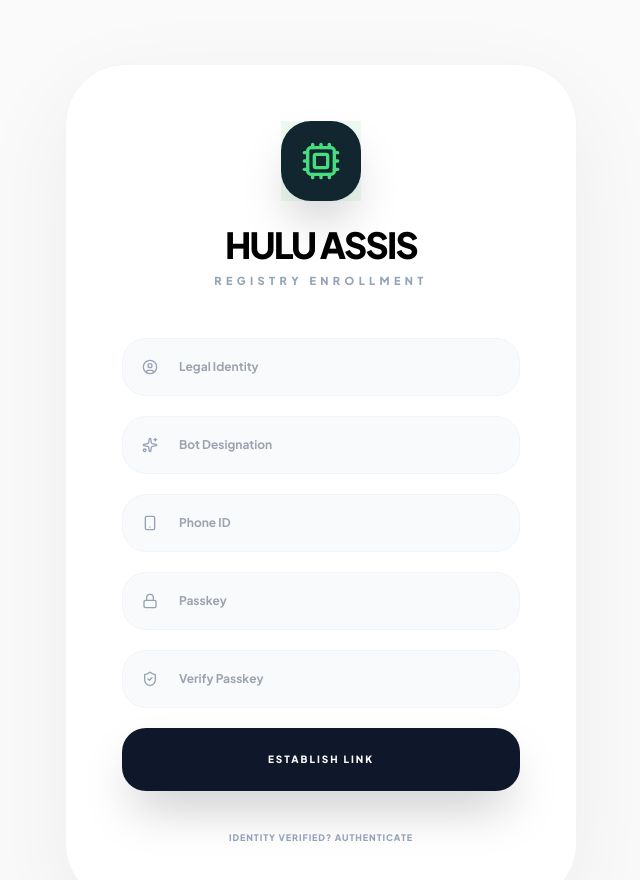
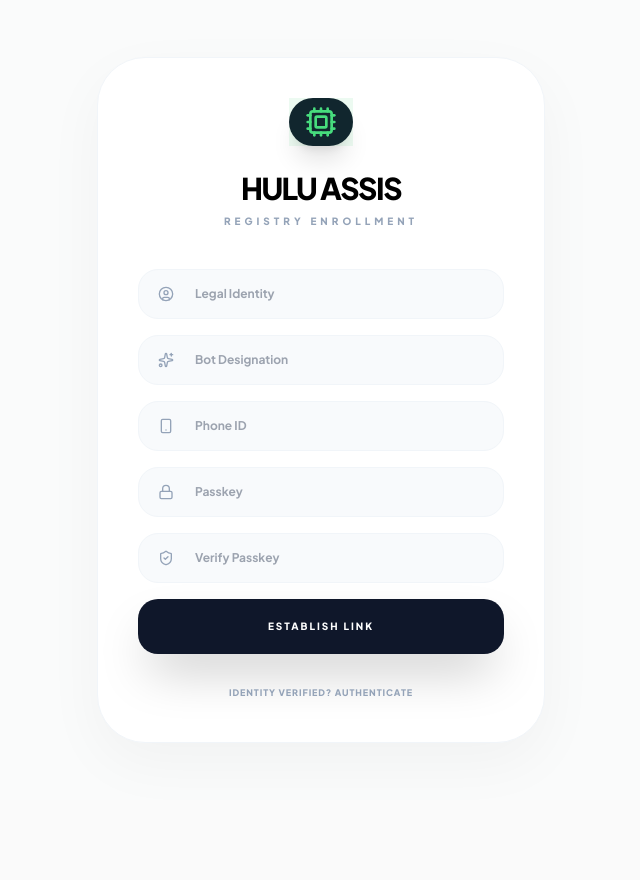
Before and after one commit to itsaravind970-dot/Holu, a React (Vite) app: page / in a window 1280 px wide. Both pictures are taken after a click on the button "REGISTRY REQUIRED? JOIN". Shown: the top 880 px of the page, without its empty margins (319-959 px from the left). After the commit the page ends 800 px from the top, so only its background shows below. Built offline with nearby package versions, Linux system fonts and the light colour scheme.

Commit message:
fix: Improve UI responsiveness and layout
Adds dynamic viewport height to body and adjusts ChatInput styling to accommodate safe area insets for better mobile responsiveness. Enhances animations for file previews and error messages.

```diff
--- a/App.tsx
+++ b/App.tsx
@@ -7,7 +7,7 @@ import ChatInput from './components/ChatInput';
 import {
   MessageSquare, Plus, Search, Star,
   Menu, X, Sparkles, User, Loader2, Cpu, Trash2, ArrowLeft, Lock, Smartphone, UserCircle, LogOut, Database, ShieldCheck, Fingerprint, Globe, Ban, CheckCircle, Zap, Camera,
-  BookMarked, Copy
+  BookMarked, Copy, AlertCircle
 } from 'lucide-react';
 
 const SECRET_ADMIN_CODE = 'Aravind63091309709705371970';
@@ -28,6 +28,7 @@ const App: React.FC = () => {
   const [searchQuery, setSearchQuery] = useState('');
   const [isAudioPlaying, setIsAudioPlaying] = useState(false);
   const [audioLoadingId, setAudioLoadingId] = useState<string | null>(null);
+  const [errorMessage, setErrorMessage] = useState<string | null>(null);
 
   const audioContextRef = useRef<AudioContext | null>(null);
   const currentAudioSourceRef = useRef<AudioBufferSourceNode | null>(null);
@@ -75,7 +76,7 @@ const App: React.FC = () => {
 
   useEffect(() => {
     if (scrollRef.current) scrollRef.current.scrollTo({ top: scrollRef.current.scrollHeight, behavior: 'smooth' });
-  }, [sessions, currentSessionId, isLoading]);
+  }, [sessions, currentSessionId, isLoading, errorMessage]);
 
   const currentSessionMessages = useMemo(() => {
     return currentSessionId ? (sessions.find(s => s.id === currentSessionId)?.messages || []) : [];
@@ -103,6 +104,8 @@ const App: React.FC = () => {
   const handleSendMessage = async (text: string, file?: { data: string; mimeType: string }) => {
     if (text.trim().replace(/['"]/g, '') === SECRET_ADMIN_CODE) { setShowAdminPanel(true); return; }
     setSelectedProjectId(null);
+    setErrorMessage(null);
+
     let activeId = currentSessionId;
     if (!activeId) {
       const newS: ChatSessionHistory = { id: Date.now().toString(), title: text.slice(0, 30) || "Uplink", messages: [], updatedAt: Date.now() };
@@ -118,13 +121,17 @@ const App: React.FC = () => {
     try {
       const history = sessions.find(s => s.id === activeId)?.messages || [];
       const res = await geminiService.chatWithHistory(history, text, file, ctrl.signal);
+
       const botMsg: ChatMessageType = {
         id: (Date.now() + 1).toString(), role: 'model', parts: [{ text: res.text }], timestamp: Date.now(),
         groundingSources: res.candidates?.[0]?.groundingMetadata?.groundingChunks as any
       };
       setSessions(prev => prev.map(s => s.id === activeId ? { ...s, messages: [...s.messages, botMsg], updatedAt: Date.now() } : s));
     } catch (e: any) {
-      if (e.message !== 'AbortError') console.error(e);
+      if (e.message !== 'AbortError') {
+        console.error(e);
+        setErrorMessage("Uplink failed. Check your network or API settings.");
+      }
     } finally {
       setIsLoading(false);
       abortControllerRef.current = null;
@@ -267,7 +274,7 @@ const App: React.FC = () => {
 
   if (isAuthView) {
     return (
-      <div className="min-h-screen bg-[#fafafa]">
+      <div className="h-full bg-[#fafafa]">
         {sharedUI}
         <AuthScreen
           onShowAdmin={() => { refreshAdminData(); setShowAdminPanel(true); }}
@@ -278,7 +285,7 @@ const App: React.FC = () => {
   }
 
   return (
-    <div className="flex h-screen bg-white text-slate-900 overflow-hidden font-jakarta">
+    <div className="flex h-full bg-white text-slate-900 overflow-hidden font-jakarta relative">
       {sharedUI}
       {isSidebarOpen && <div className="fixed inset-0 bg-black/30 backdrop-blur-sm z-40 lg:hidden" onClick={() => setIsSidebarOpen(false)} />}
 
@@ -325,8 +332,8 @@ const App: React.FC = () => {
         </div>
       </aside>
 
-      <main className="flex-1 flex flex-col relative bg-white">
-        <header className="h-16 md:h-20 flex items-center justify-between px-5 md:px-10 border-b border-slate-100 sticky top-0 bg-white/90 backdrop-blur-xl z-20">
+      <main className="flex-1 flex flex-col relative h-full bg-white">
+        <header className="h-16 md:h-20 flex items-center justify-between px-5 md:px-10 border-b border-slate-100 sticky top-0 bg-white/90 backdrop-blur-xl z-20 shrink-0">
           <div className="flex items-center gap-4">
             <button onClick={() => setIsSidebarOpen(true)} className="lg:hidden p-2.5 bg-slate-50 text-slate-600 rounded-xl"><Menu size={18} /></button>
             <div className="flex flex-col">
@@ -389,14 +396,20 @@ const App: React.FC = () => {
                     onPlayAudio={playAudio}
                     isAudioPlaying={isAudioPlaying && audioLoadingId === m.id}
                     onStar={(msg) => {
-                       const p = { id: Date.now().toString(), type: 'topic', title: msg.parts[0].text?.slice(0, 30) || 'Pinned Note', content: msg.parts[0].text || '', timestamp: Date.now() };
+                       const p = { id: Date.now().toString(), type: 'topic', title: msg.parts[0].text?.slice(0, 30) || 'Pinned Node', content: msg.parts[0].text || '', timestamp: Date.now() };
                        setProjects(prev => [p as any, ...prev]);
                     }}
                   />
                 ))}
                 {isLoading && (
-                  <div className="flex items-center gap-3 text-slate-400 animate-pulse text-[10px] md:text-[11px] uppercase font-black tracking-widest px-4">
+                  <div className="flex items-center gap-3 text-slate-400 animate-pulse text-[10px] md:text-[11px] uppercase font-black tracking-widest px-4 mt-4">
                     <Loader2 size={16} className="animate-spin text-slate-900" /> Hulu assis is analyzing...
+                  </div>
+                )}
+                {errorMessage && (
+                  <div className="mx-4 p-4 mt-6 bg-red-50 border border-red-200 rounded-2xl flex items-center gap-3 animate-in fade-in slide-in-from-top-2 duration-300">
+                    <AlertCircle className="text-red-500 shrink-0" size={20} />
+                    <span className="text-xs font-bold text-red-700 uppercase tracking-tight">{errorMessage}</span>
                   </div>
                 )}
               </div>
@@ -427,7 +440,6 @@ const AuthScreen: React.FC<{ onLogin: (u: UserAccount) => void; onShowAdmin: ()
   }, [resendTimer]);
 
   const validatePhone = (phone: string) => {
-    // Basic international phone format or at least 10 digits
     return /^\d{10,}$/.test(phone.replace(/\D/g, ''));
   };
 
@@ -465,7 +477,7 @@ const AuthScreen: React.FC<{ onLogin: (u: UserAccount) => void; onShowAdmin: ()
   };
 
   return (
-    <div className="min-h-screen bg-[#fafafa] flex items-center justify-center p-4 sm:p-6 relative overflow-y-auto">
+    <div className="h-full flex items-center justify-center p-4 sm:p-6 relative overflow-y-auto bg-slate-50/30">
       {showOtpHint && (
         <div className="fixed top-8 left-1/2 -translate-x-1/2 w-full max-w-xs md:max-w-sm z-[300] animate-in slide-in-from-top-12 duration-500">
           <div className="bg-slate-900/95 backdrop-blur-2xl border border-slate-700 p-5 rounded-[24px] shadow-2xl flex items-center gap-4">
@@ -478,21 +490,21 @@ const AuthScreen: React.FC<{ onLogin: (u: UserAccount) => void; onShowAdmin: ()
         </div>
       )}
 
-      <div className="w-full max-w-[92%] sm:max-w-md lg:max-w-lg animate-in zoom-in-95 duration-700 my-10">
-        <div className="bg-white p-6 sm:p-10 md:p-14 rounded-[32px] sm:rounded-[48px] md:rounded-[60px] shadow-[0_30px_100px_rgba(0,0,0,0.06)] border border-slate-100">
-          <div className="text-center mb-8 md:mb-12">
-            <div className="w-12 h-12 sm:w-16 sm:h-16 md:w-20 md:h-20 bg-slate-900 rounded-[18px] sm:rounded-[24px] md:rounded-[30px] mx-auto mb-5 md:mb-6 flex items-center justify-center text-white shadow-2xl relative">
+      <div className="w-full max-w-[88%] sm:max-w-md animate-in zoom-in-95 duration-700 py-6">
+        <div className="bg-white p-6 sm:p-10 rounded-[32px] sm:rounded-[48px] shadow-[0_20px_60px_rgba(0,0,0,0.04)] border border-slate-100">
+          <div className="text-center mb-6 sm:mb-10">
+            <div className="w-12 h-12 sm:w-16 bg-slate-900 rounded-[18px] sm:rounded-[24px] mx-auto mb-4 sm:mb-6 flex items-center justify-center text-white shadow-xl relative">
               <div className="absolute inset-0 bg-green-500/10 animate-pulse"></div>
-              <Cpu size={24} className="sm:w-10 sm:h-10 text-green-400" />
+              <Cpu size={24} className="sm:w-8 sm:h-8 text-green-400" />
             </div>
-            <h2 className="text-xl sm:text-2xl md:text-4xl font-black uppercase tracking-tighter">Hulu assis</h2>
-            <p className="text-[8px] sm:text-[9px] md:text-[11px] text-slate-400 font-black uppercase tracking-[0.4em] mt-2">{mode === 'login' ? 'IDENTITY AUTHENTICATION' : step === 'otp' ? 'UPLINK VERIFICATION' : 'REGISTRY ENROLLMENT'}</p>
+            <h2 className="text-xl sm:text-2xl md:text-3xl font-black uppercase tracking-tighter">Hulu assis</h2>
+            <p className="text-[8px] sm:text-[10px] text-slate-400 font-black uppercase tracking-[0.4em] mt-2">{mode === 'login' ? 'IDENTITY AUTHENTICATION' : step === 'otp' ? 'UPLINK VERIFICATION' : 'REGISTRY ENROLLMENT'}</p>
           </div>
 
           {mode === 'signup' && step === 'otp' ? (
             <form onSubmit={handleAuth} className="space-y-6">
               <div className="relative">
-                <input type="text" maxLength={6} placeholder="6-DIGIT CODE" className="w-full bg-slate-50 border border-slate-100 rounded-[18px] py-5 sm:py-6 text-center text-xl sm:text-2xl font-black tracking-[0.4em] outline-none focus:ring-8 focus:ring-slate-100 transition-all placeholder:tracking-normal placeholder:font-bold" value={otpValue} onChange={e => setOtpValue(e.target.value.replace(/\D/g, ''))} />
+                <input type="text" maxLength={6} placeholder="6-DIGIT CODE" className="w-full bg-slate-50 border border-slate-100 rounded-[18px] py-4 sm:py-6 text-center text-xl sm:text-2xl font-black tracking-[0.4em] outline-none focus:ring-8 focus:ring-slate-100 transition-all placeholder:tracking-normal placeholder:font-bold" value={otpValue} onChange={e => setOtpValue(e.target.value.replace(/\D/g, ''))} />
               </div>
               {error && (
                 <div className="flex flex-col items-center gap-2">
@@ -501,7 +513,7 @@ const AuthScreen: React.FC<{ onLogin: (u: UserAccount) => void; onShowAdmin: ()
                 </div>
               )}
               <div className="space-y-3">
-                <button type="submit" className="w-full bg-slate-900 text-white py-4 sm:py-6 rounded-[18px] sm:rounded-[24px] font-black uppercase tracking-[0.2em] text-[10px] sm:text-[11px] shadow-2xl active:scale-95 transition-all">AUTHORIZE UPLINK</button>
+                <button type="submit" className="w-full bg-slate-900 text-white py-4 sm:py-5 rounded-[18px] sm:rounded-[24px] font-black uppercase tracking-[0.2em] text-[10px] shadow-2xl active:scale-95 transition-all">AUTHORIZE UPLINK</button>
                 <div className="flex flex-col gap-2">
                    <button type="button" onClick={() => setStep('details')} className="w-full text-[9px] font-black uppercase text-slate-400 hover:text-black tracking-widest transition-colors py-2">Modify Registry</button>
                    {resendTimer === 0 && !error && (
@@ -511,21 +523,21 @@ const AuthScreen: React.FC<{ onLogin: (u: UserAccount) => void; onShowAdmin: ()
               </div>
             </form>
           ) : (
-            <form onSubmit={mode === 'login' ? handleAuth : (e) => { e.preventDefault(); triggerSignup(); }} className="space-y-3 sm:space-y-5">
+            <form onSubmit={mode === 'login' ? handleAuth : (e) => { e.preventDefault(); triggerSignup(); }} className="space-y-3 sm:space-y-4">
               {mode === 'signup' && (
                 <>
-                  <div className="relative"><UserCircle className="absolute left-4 sm:left-5 top-1/2 -translate-y-1/2 text-slate-400" size={16}/><input placeholder="Legal Identity" className="w-full bg-slate-50 border border-slate-100 rounded-[16px] sm:rounded-[24px] py-4 sm:py-5 pl-12 sm:pl-14 pr-4 text-xs font-bold outline-none focus:ring-8 focus:ring-slate-100 transition-all" value={formData.username} onChange={e => setFormData({ ...formData, username: e.target.value })} /></div>
-                  <div className="relative"><Sparkles className="absolute left-4 sm:left-5 top-1/2 -translate-y-1/2 text-slate-400" size={16}/><input placeholder="Bot Designation" className="w-full bg-slate-50 border border-slate-100 rounded-[16px] sm:rounded-[24px] py-4 sm:py-5 pl-12 sm:pl-14 pr-4 text-xs font-bold outline-none focus:ring-8 focus:ring-slate-100 transition-all" value={formData.chatbotName} onChange={e => setFormData({ ...formData, chatbotName: e.target.value })} /></div>
+                  <div className="relative"><UserCircle className="absolute left-4 sm:left-5 top-1/2 -translate-y-1/2 text-slate-400" size={16}/><input placeholder="Legal Identity" className="w-full bg-slate-50 border border-slate-100 rounded-[16px] sm:rounded-[20px] py-3.5 sm:py-4 pl-12 sm:pl-14 pr-4 text-xs font-bold outline-none focus:ring-8 focus:ring-slate-100 transition-all" value={formData.username} onChange={e => setFormData({ ...formData, username: e.target.value })} /></div>
+                  <div className="relative"><Sparkles className="absolute left-4 sm:left-5 top-1/2 -translate-y-1/2 text-slate-400" size={16}/><input placeholder="Bot Designation" className="w-full bg-slate-50 border border-slate-100 rounded-[16px] sm:rounded-[20px] py-3.5 sm:py-4 pl-12 sm:pl-14 pr-4 text-xs font-bold outline-none focus:ring-8 focus:ring-slate-100 transition-all" value={formData.chatbotName} onChange={e => setFormData({ ...formData, chatbotName: e.target.value })} /></div>
                 </>
               )}
-              <div className="relative"><Smartphone className="absolute left-4 sm:left-5 top-1/2 -translate-y-1/2 text-slate-400" size={16}/><input placeholder="Phone ID" className="w-full bg-slate-50 border border-slate-100 rounded-[16px] sm:rounded-[24px] py-4 sm:py-5 pl-12 sm:pl-14 pr-4 text-xs font-bold outline-none focus:ring-8 focus:ring-slate-100 transition-all" value={formData.phoneNumber} onChange={e => setFormData({ ...formData, phoneNumber: e.target.value })} /></div>
-              <div className="relative"><Lock className="absolute left-4 sm:left-5 top-1/2 -translate-y-1/2 text-slate-400" size={16}/><input type="password" placeholder="Passkey" className="w-full bg-slate-50 border border-slate-100 rounded-[16px] sm:rounded-[24px] py-4 sm:py-5 pl-12 sm:pl-14 pr-4 text-xs font-bold outline-none focus:ring-8 focus:ring-slate-100 transition-all" value={formData.password} onChange={e => setFormData({ ...formData, password: e.target.value })} /></div>
-              {mode === 'signup' && <div className="relative"><ShieldCheck className="absolute left-4 sm:left-5 top-1/2 -translate-y-1/2 text-slate-400" size={16}/><input type="password" placeholder="Verify Passkey" className="w-full bg-slate-50 border border-slate-100 rounded-[16px] sm:rounded-[24px] py-4 sm:py-5 pl-12 sm:pl-14 pr-4 text-xs font-bold outline-none focus:ring-8 focus:ring-slate-100 transition-all" value={formData.confirmPassword} onChange={e => setFormData({ ...formData, confirmPassword: e.target.value })} /></div>}
+              <div className="relative"><Smartphone className="absolute left-4 sm:left-5 top-1/2 -translate-y-1/2 text-slate-400" size={16}/><input placeholder="Phone ID" className="w-full bg-slate-50 border border-slate-100 rounded-[16px] sm:rounded-[20px] py-3.5 sm:py-4 pl-12 sm:pl-14 pr-4 text-xs font-bold outline-none focus:ring-8 focus:ring-slate-100 transition-all" value={formData.phoneNumber} onChange={e => setFormData({ ...formData, phoneNumber: e.target.value })} /></div>
+              <div className="relative"><Lock className="absolute left-4 sm:left-5 top-1/2 -translate-y-1/2 text-slate-400" size={16}/><input type="password" placeholder="Passkey" className="w-full bg-slate-50 border border-slate-100 rounded-[16px] sm:rounded-[20px] py-3.5 sm:py-4 pl-12 sm:pl-14 pr-4 text-xs font-bold outline-none focus:ring-8 focus:ring-slate-100 transition-all" value={formData.password} onChange={e => setFormData({ ...formData, password: e.target.value })} /></div>
+              {mode === 'signup' && <div className="relative"><ShieldCheck className="absolute left-4 sm:left-5 top-1/2 -translate-y-1/2 text-slate-400" size={16}/><input type="password" placeholder="Verify Passkey" className="w-full bg-slate-50 border border-slate-100 rounded-[16px] sm:rounded-[20px] py-3.5 sm:py-4 pl-12 sm:pl-14 pr-4 text-xs font-bold outline-none focus:ring-8 focus:ring-slate-100 transition-all" value={formData.confirmPassword} onChange={e => setFormData({ ...formData, confirmPassword: e.target.value })} /></div>}
               {error && <p className="text-[9px] font-black text-red-500 uppercase text-center bg-red-50 py-3 rounded-xl">{error}</p>}
-              <button type="submit" className="w-full bg-slate-900 text-white py-4 sm:py-6 rounded-[16px] sm:rounded-[24px] font-black uppercase tracking-[0.2em] text-[10px] shadow-2xl active:scale-95 transition-all mt-4">ESTABLISH LINK</button>
+              <button type="submit" className="w-full bg-slate-900 text-white py-4 sm:py-5 rounded-[16px] sm:rounded-[20px] font-black uppercase tracking-[0.2em] text-[10px] shadow-2xl active:scale-95 transition-all mt-4">ESTABLISH LINK</button>
             </form>
           )}
-          <div className="mt-8 text-center"><button onClick={() => { setMode(mode === 'login' ? 'signup' : 'login'); setStep('details'); setError(''); }} className="text-[9px] font-black uppercase tracking-widest text-slate-400 hover:text-black transition-colors">{mode === 'login' ? "Registry Required? Join" : "Identity Verified? Authenticate"}</button></div>
+          <div className="mt-6 text-center"><button onClick={() => { setMode(mode === 'login' ? 'signup' : 'login'); setStep('details'); setError(''); }} className="text-[9px] font-black uppercase tracking-widest text-slate-400 hover:text-black transition-colors">{mode === 'login' ? "Registry Required? Join" : "Identity Verified? Authenticate"}</button></div>
         </div>
       </div>
     </div>
--- a/index.html
+++ b/index.html
@@ -10,6 +10,12 @@
     <link rel="preconnect" href="https://fonts.gstatic.com" crossorigin>
     <link href="https://fonts.googleapis.com/css2?family=Plus+Jakarta+Sans:wght@300;400;500;600;700;800&display=swap" rel="stylesheet">
     <style>
+      :root {
+        --sat: env(safe-area-inset-top);
+        --sar: env(safe-area-inset-right);
+        --sab: env(safe-area-inset-bottom);
+        --sal: env(safe-area-inset-left);
+      }
       body {
         font-family: 'Plus Jakarta Sans', sans-serif;
         background-color: #fafafa;
@@ -17,6 +23,10 @@
         padding: 0;
         -webkit-tap-highlight-color: transparent;
         overflow: hidden;
+        height: 100dvh; /* Dynamic viewport height */
+      }
+      #root {
+        height: 100%;
       }
       .custom-scrollbar::-webkit-scrollbar { width: 3px; }
       .custom-scrollbar::-webkit-scrollbar-track { background: transparent; }
```
Also changed, not shown: components/ChatInput.tsx (+13 -11 lines).
